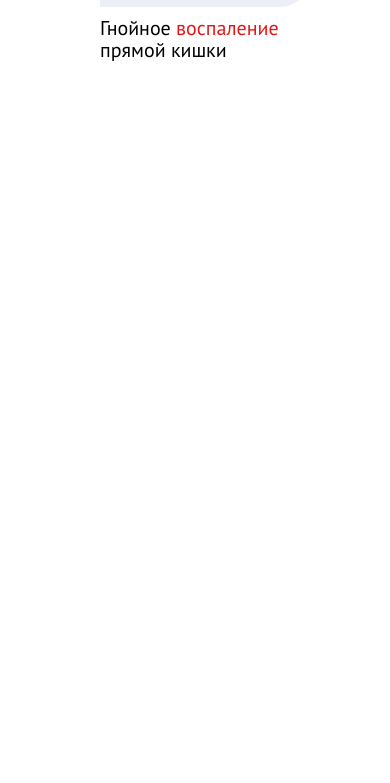
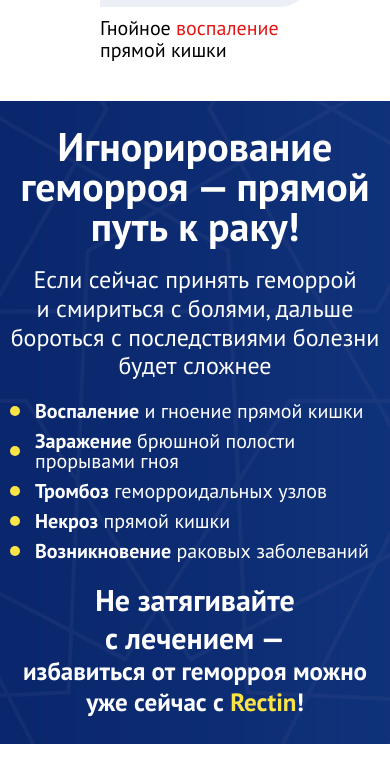
Before and after one commit to kkuleshov92/Rectin-team, a website: page app/index.html in a window 390 px wide. Shown: the part 1605-2388 px from the top of the page. Before the commit the page ends 2256 px from the top, so only its background shows below. Drawn offline with nearby package versions, Linux system fonts and the light colour scheme; files that its build step writes are made by us from their sources.

Commit message:
ignor completed

```diff
--- a/app/components/ignor/ignor.html
+++ b/app/components/ignor/ignor.html
@@ -1,7 +1,40 @@
 <!-- IGNOR START -->
 <section class="block ignor">
     <div class="container">
-
+        <h2 class="title ignor__title">
+            Игнорирование геморроя —
+            прямой путь к&nbsp;раку!
+        </h2>
+        <p class="ignor__descr">
+            Если сейчас принять геморрой и&nbsp;смириться с&nbsp;болями,
+            дальше бороться с&nbsp;последствиями болезни будет сложнее
+        </p>
+        <div class="ignor__center">
+            <ul class="ignor__list">
+                <li class="ignor__item">
+                    <span>Воспаление</span> и гноение прямой кишки
+                </li>
+                <li class="ignor__item">
+                    <span>Заражение</span> брюшной полости прорывами гноя
+                </li>
+                <li class="ignor__item">
+                    <span>Тромбоз</span> геморроидальных узлов
+                </li>
+                <li class="ignor__item">
+                    <span>Некроз</span> прямой кишки
+                </li>
+                <li class="ignor__item">
+                    <span>Возникновение</span> раковых заболеваний
+                </li>
+            </ul>
+            <div class="ignor__box-img">
+                <img src="./img/ignor-img.png" alt="">
+            </div>
+        </div>
+        <div class="ignor__bottom">
+            <span class="ignor__bottom-big">Не затягивайте с&nbsp;лечением&nbsp;—</span><br>
+            избавиться от геморроя можно уже сейчас&nbsp;с&nbsp;<span class="ignor__bottom-prod">Rectin</span>!
+        </div>
     </div>
 </section>
 <!-- IGNOR END -->
--- a/app/components/ignor/ignor.scss
+++ b/app/components/ignor/ignor.scss
@@ -1,19 +1,201 @@
+.ignor {
+    background: url(../img/linesBg.png)no-repeat top center / cover;
+    color: #fff;
+
+    .container {
+        position: relative;
+        padding-bottom: 112px;
+
+        &::before {
+            content: '';
+            position: absolute;
+            top: 0;
+            left: 20px;
+            height: 0;
+            width: 0;
+            border-width: 25px 25px 0 25px;
+            border-color: #fff transparent transparent transparent;
+            border-style: solid;
+        }
+    }
+
+    &__title {
+        width: 770px;
+        text-align: left;
+        padding-top: 87px;
+        line-height: 1;
+    }
+
+    &__descr {
+        font-size: 24px;
+        width: 630px;
+        margin-top: 20px;
+        line-height: 1.2;
+    }
+
+    &__list {
+        margin-top: 41px;
+    }
+
+    &__item {
+        font-size: 22px;
+        margin-left: 30px;
+        padding-left: 25px;
+        position: relative;
+
+        &:not(:first-child) {
+            margin-top: 26px;
+        }
+
+        &::before {
+            content: '';
+            position: absolute;
+            left: 0;
+            top: 50%;
+            transform: translateY(-50%);
+            height: 10px;
+            width: 10px;
+            border-radius: 50%;
+            background: $mainColor;
+        }
+
+        span {
+            font-weight: 700;
+        }
+    }
+
+    &__center {
+        position: relative;
+    }
+
+    &__box-img {
+        font-size: 0;
+        position: absolute;
+        right: 70px;
+        top: -147px;
+        width: 300px;
+
+        img {
+            position: relative;
+            z-index: 1;
+            border-radius: 30px 0 30px 0;
+        }
+
+        &::before {
+            content: '';
+            width: 100%;
+            height: 100%;
+            position: absolute;
+            left: 20px;
+            top: 20px;
+            background: #46579f;
+            border-radius: 30px 0;
+        }
+    }
+
+    &__bottom {
+        font-size: 30px;
+        font-weight: 700;
+        margin-top: 53px;
+        line-height: 1.25;
+    }
+
+    &__bottom-big {
+        font-size: 40px;
+    }
+
+    &__bottom-prod {
+        color: $mainColor;
+    }
+}
+
 @media (max-width: 1219px) {
-
+    .ignor {
+        &__box-img {
+            width: 260px;
+            right: 0px;
+        }
+    }
 }
 
 @media (max-width: 1023px) {
+    .ignor {
+        .container {
+            padding-bottom: 0;
 
+            &::before {
+                display: none;
+            }
+        }
+
+        &__title {
+            padding-top: 0;
+            text-align: center;
+            width: 100%;
+        }
+
+        &__descr {
+            text-align: center;
+            width: 100%;
+        }
+
+        &__list {
+            margin: 30px auto 0;
+            width: 560px;
+        }
+
+        &__box-img {
+            display: none;
+        }
+
+        &__bottom {
+            text-align: center;
+            margin-top: 30px;
+        }
+    }
 }
 
-@media (max-width: 767px) {
-
-}
+@media (max-width: 767px) {}
 
 @media (max-width: 639px) {
+    .ignor {
+        &__list {
+            width: 100%;
+            margin-top: 20px;
+        }
 
+        &__item {
+            margin-left: 0;
+            font-size: 20px;
+
+            &:not(:first-child) {
+                margin-top: 15px;
+            }
+        }
+
+        &__bottom {
+            font-size: 25px;
+            margin-top: 20px;
+
+            &-big {
+                font-size: 35px;
+            }
+        }
+    }
 }
 
 @media (max-width: 479px) {
+    .ignor {
+        &__item {
+            &:not(:first-child) {
+                margin-top: 10px;
+            }
+        }
 
+        &__bottom {
+            &-big {
+                font-size: 30px;
+            }
+        }
+    }
 }
```
Also changed, not shown: app/img/ignor-img.png (added), app/img/linesBg.png (added), app/img/linesBg.svg (added).
